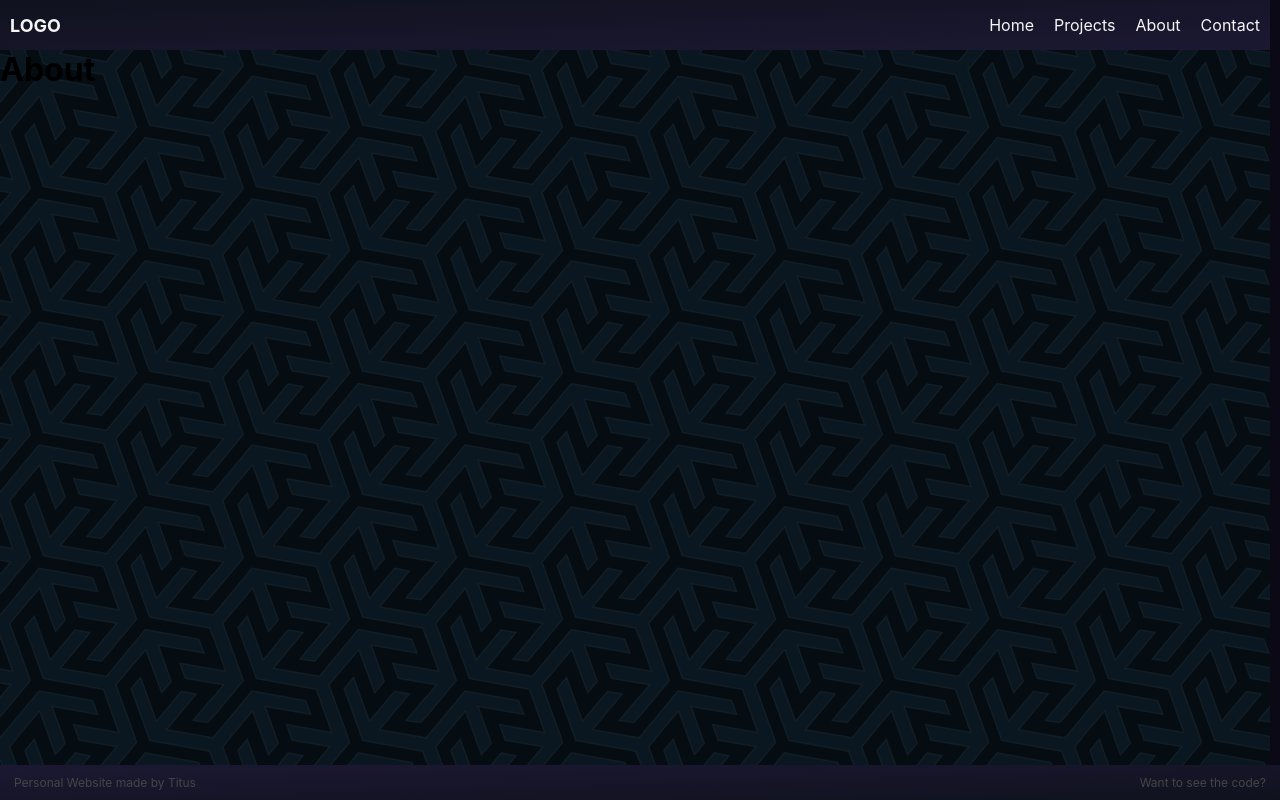
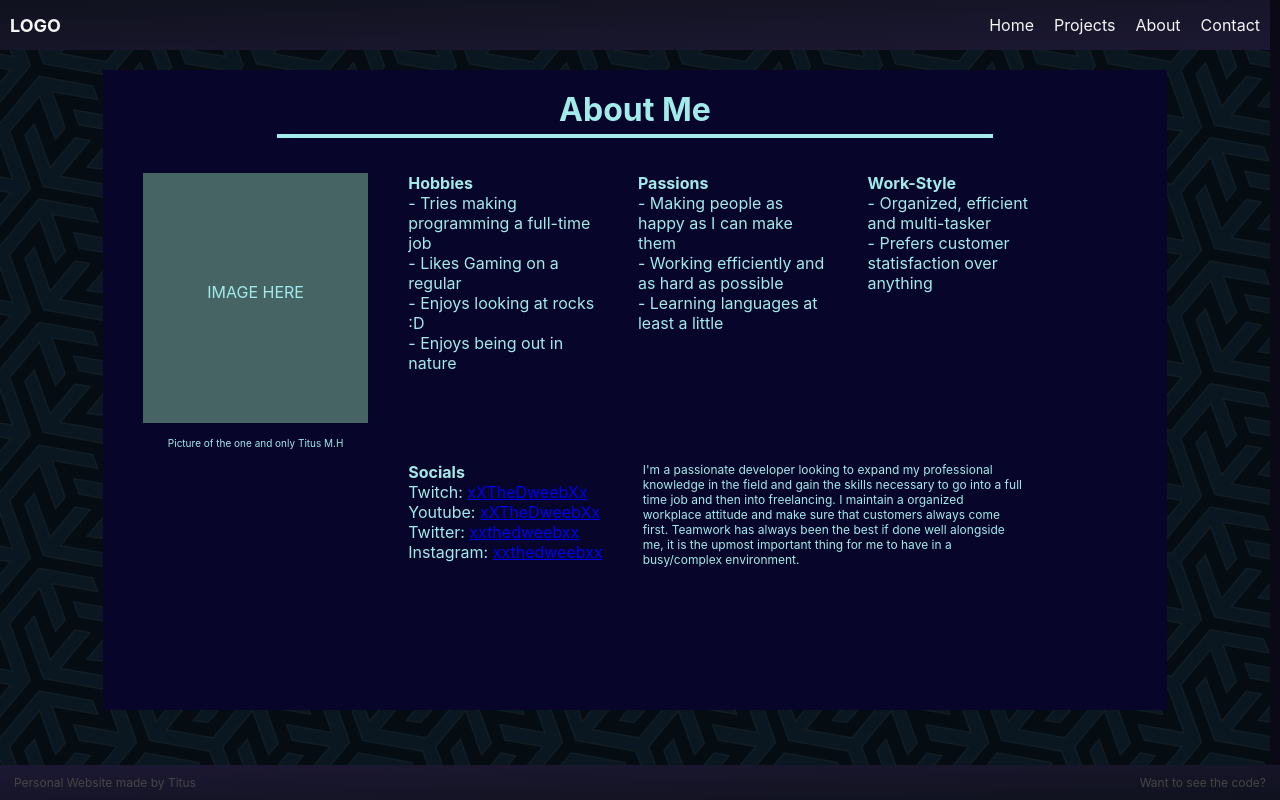
Before and after one commit to SmexyKatarina/SmexyKatarina.github.io, a React (Create React App) app: page /about in a window 1280 px wide. Built offline with nearby package versions, Linux system fonts and the light colour scheme.

Commit message:
About Page finished

```diff
--- /dev/null
+++ b/src/css/about.css
@@ -0,0 +1,73 @@
+.about-container {
+    min-height: 75vh;
+    width: 80vw;
+    background-color: rgb(7, 5, 42);
+    display: flex;
+    margin: 20px auto 20px auto;
+    align-items: center;
+    color: rgb(162, 235, 235);
+    padding: 20px;
+    flex-direction: column;
+}
+
+.about-seperator {
+    max-height: 4px;
+    width: 70%;
+    background-color: rgb(162, 235, 235);
+    flex-grow: 1;
+    margin: 5px 0 15px 0;
+}
+
+.about-content {
+    display: flex;
+    width: 100%;
+    height: 100%;
+    align-self: flex-start;
+    flex-grow: 1;
+}
+
+.about-image {
+    max-height: 250px;
+    min-width: 22%;
+    margin: 20px;
+    align-items: center;
+    justify-content: center;
+    display: inherit;
+    flex-direction: column;
+    background-color: rgb(70, 100, 100);
+}
+
+.about-image-subtext {
+    font-size: 10px;
+    position: relative;
+    bottom: -135px;
+}
+
+.about-assortment {
+    display: flex;
+    flex-wrap: wrap;
+}
+
+.about-desc {
+    min-width: 50%;
+    font-size: 12px;
+}
+
+.about-section {
+    max-width: 25%;
+    height: 50%;
+    margin: 20px;
+}
+
+.about-section.socials {
+    max-width: 50%;
+    margin-top: 0;
+}
+
+.about-section-content ul {
+    list-style: none;
+}
+
+.italic {
+    font-style: italic;
+}
--- a/src/pages/About.js
+++ b/src/pages/About.js
@@ -3,11 +3,71 @@ import React from 'react';
 import Header from '../components/Header.js';
 import Footer from '../components/Footer.js';
 
+import '../css/about.css';
+
 const About = () => {
     return (
         <div className="about">
             <Header />
-                <h1>About</h1>
+            <div className="about-container">
+                <h1>About Me</h1>
+                <div className="about-seperator"></div>
+                <div className="about-content">
+                    <div className="about-image">
+                        <div>IMAGE HERE</div>
+                        <div className="about-image-subtext">Picture of the one and only Titus M.H</div>
+                    </div>
+
+                    <div className="about-assortment">
+                    <div className="about-section">
+                        <div className="about-title">
+                            <h4>Hobbies</h4>
+                        </div>
+                        <div className="about-section-content">
+                            <p>- Tries making programming a full-time job</p>
+                            <p>- Likes Gaming on a regular</p>
+                            <p>- Enjoys looking at rocks :D</p>
+                            <p>- Enjoys being out in nature</p>
+                        </div>
+                    </div>
+                    <div className="about-section">
+                        <div className="about-title">
+                            <h4>Passions</h4>
+                        </div>
+                        <div className="about-section-content">
+                            <p>- Making people as happy as I can make them</p>
+                            <p>- Working efficiently and as hard as possible</p>
+                            <p>- Learning languages at least a little</p>
+                        </div>
+                    </div>
+                    <div className="about-section">
+                        <div className="about-title">
+                            <h4>Work-Style</h4>
+                        </div>
+                        <div className="about-section-content">
+                            <p>- Organized, efficient and multi-tasker</p>
+                            <p>- Prefers customer statisfaction over anything</p>
+                        </div>
+                    </div>
+                    <div className="about-section socials">
+                        <div className="about-title">
+                            <h4>Socials</h4>
+                        </div>
+                        <div className="about-section-content">
+                            <p>Twitch: <a href="https://www.twitch.tv/xxthedweebxx">xXTheDweebXx</a></p>
+                            <p>Youtube: <a href="https://www.youtube.com/channel/UCmjCFhiJyBOSgZ70bvwMovA">xXTheDweebXx</a></p>
+                            <p>Twitter: <a href="https://x.com/xXTheDweebXx">xxthedweebxx</a></p>
+                            <p>Instagram: <a href="https://www.instagram.com/_xxthedweebxx_">xxthedweebxx</a></p>
+                        </div>
+                    </div>
+                    <div className="about-section socials">
+                        <div className="about-section-content">
+                            <p className="about-desc">I'm a passionate developer looking to expand my professional knowledge in the field and gain the skills necessary to go into a full time job and then into freelancing. I maintain a organized workplace attitude and make sure that customers always come first. Teamwork has always been the best if done well alongside me, it is the upmost important thing for me to have in a busy/complex environment.</p>
+                        </div>
+                    </div>
+                </div>
+                </div>
+            </div>
             <Footer />
         </div>
     );
```
